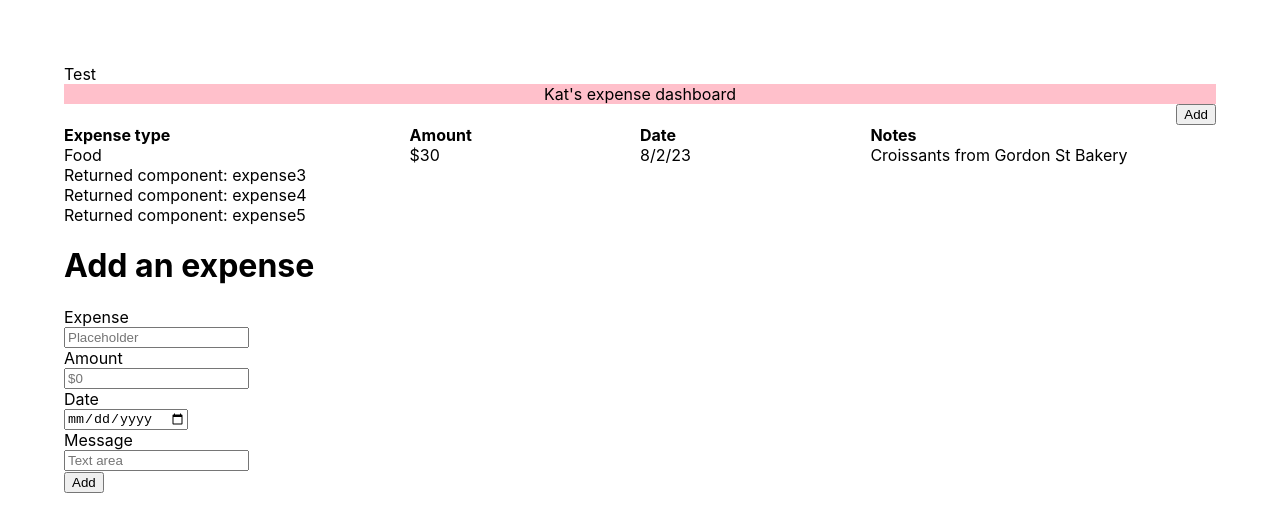
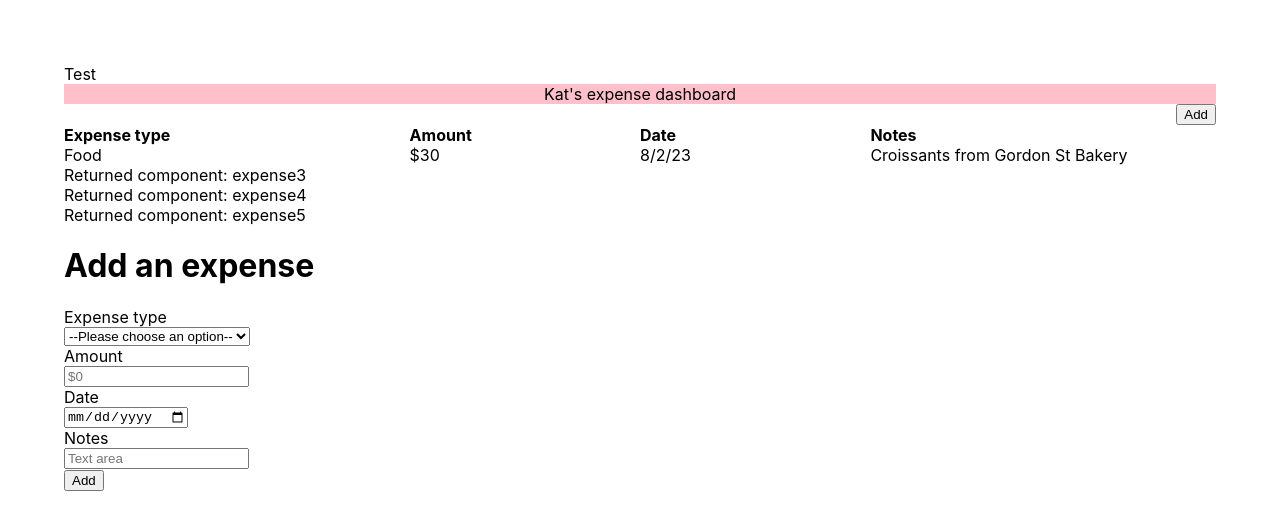
Before and after one commit to katfay/kats-expense-tracker-react, a React (Create React App) app: page / in a window 1280 px wide. Shown: the top 532 px of the page. Built offline with nearby package versions, Linux system fonts and the light colour scheme.

Commit message:
Fix AddExpense pop up compenent
- Update labels to reflect changes to dashboard component.
- Add select tag for expense categories.

```diff
--- a/src/AddExpensePopUp.js
+++ b/src/AddExpensePopUp.js
@@ -9,10 +9,23 @@ export default function AddExpensePopUp() {
         <h1>Add an expense</h1>
       </div>
       <form className="expense-response">
-        <label for="expenseEntered" className="label-newline">
-          Expense
+        <label for="expense-select" className="label-newline">
+          Expense type
         </label>
-        <input id="#expenseEntered" type="text" placeholder="Placeholder" />
+        <select name="expenseType" id="expense-select">
+          <option value="">--Please choose an option--</option>
+          <option value="food">Food</option>
+          <option value="bills">Bills</option>
+          <option value="learning">Work</option>
+          <option value="holidays">Holidays</option>
+          <option value="social">Social</option>
+          <option value="hobbies">Hobbies</option>
+          <option value="health">Health</option>
+          <option value="gifts">Gifts</option>
+          <option value="charity">Charity</option>
+          <option value="clothes">Clothes & grooming</option>
+          <option value="savings">Savings</option>
+        </select>
         <label for="amountEntered" className="label-newline">
           Amount
         </label>
@@ -22,7 +35,7 @@ export default function AddExpensePopUp() {
         </label>
         <input id="#dateEntered" type="date" placeholder="Date" />
         <label for="messageEntered" className="label-newline">
-          Message
+          Notes
         </label>
         <input id="#messageEntered" type="text" placeholder="Text area" />
       </form>
```
